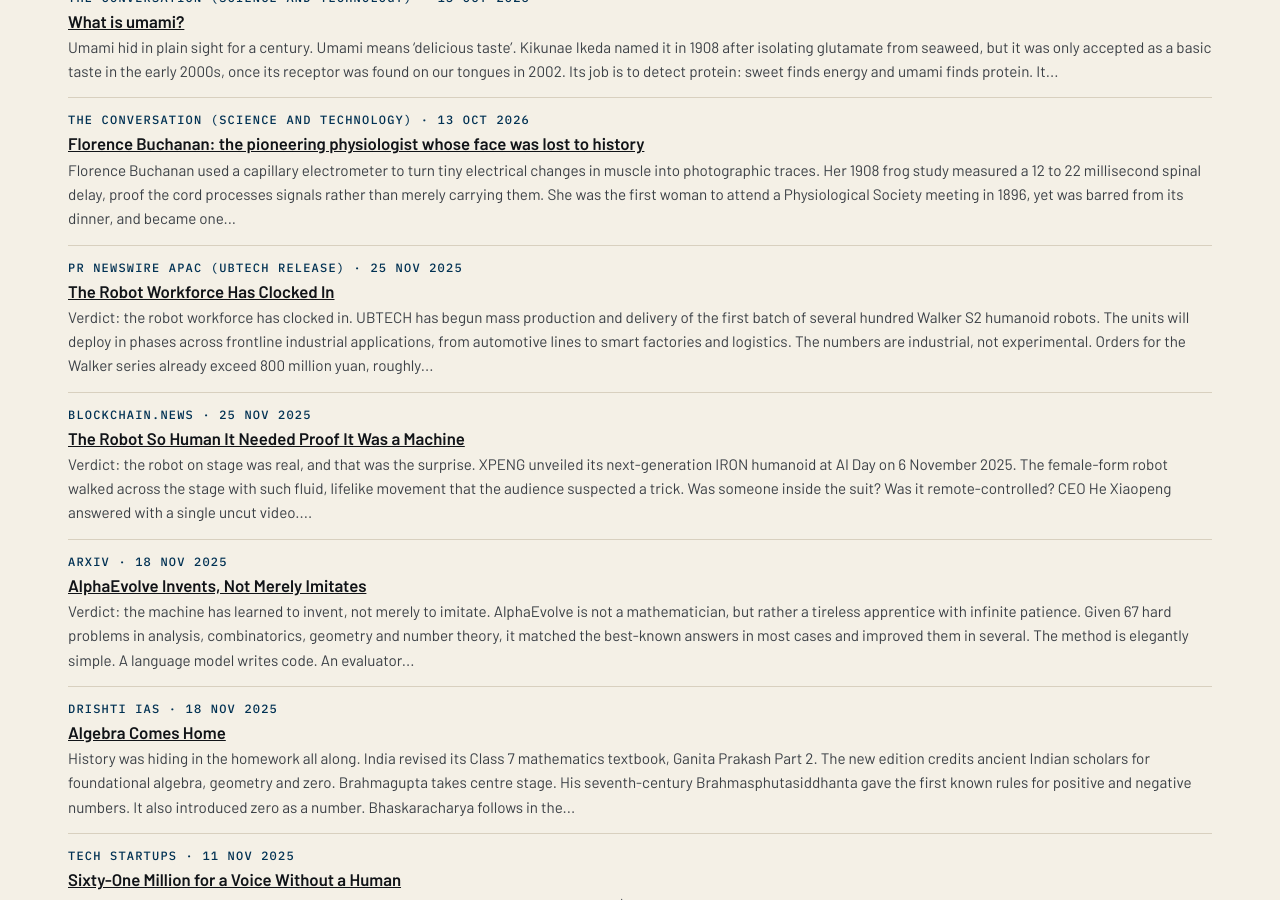
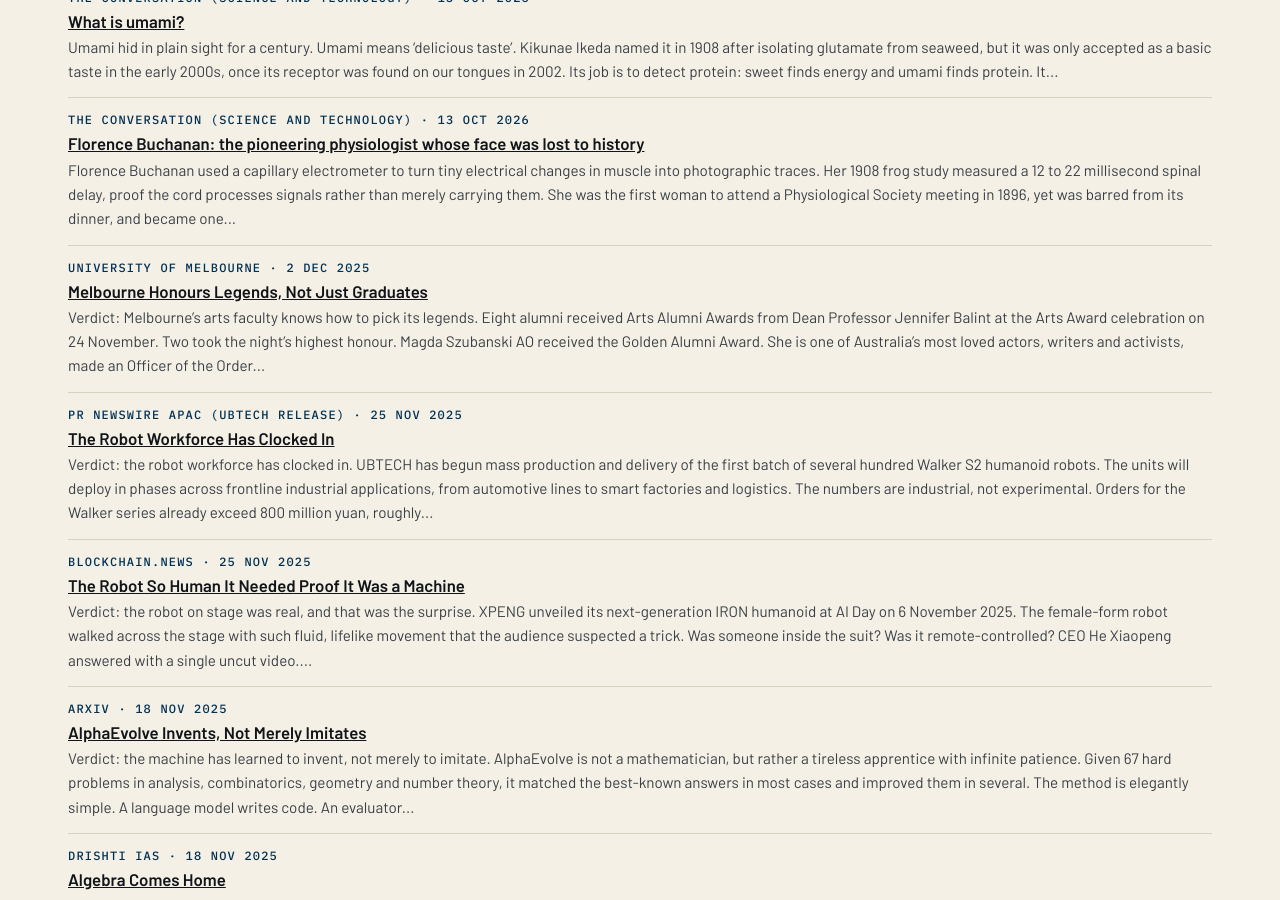
Before and after one commit to katz-news/katz.news, a Jekyll site: the page built from briefs/index.html, in a window 1280 px wide and 900 px high, scrolled down 14549 px. Built offline with Jekyll 4.4.1, drawn with Linux system fonts in a browser that asks for light colours.

```diff
--- a/_data/build.yml
+++ b/_data/build.yml
@@ -1 +1 @@
-published_at: 2026-11-06T18:39:49Z
+published_at: 2026-11-06T18:40:49Z
--- /dev/null
+++ b/_posts/briefs/2026-11-06-melbourne-honours-legends-not-just-graduates.md
@@ -0,0 +1,19 @@
+---
+published: true
+title: Melbourne Honours Legends, Not Just Graduates
+date: 2025-12-02
+section: education
+source_name: University of Melbourne
+source_url: https://arts.unimelb.edu.au/news/winners-of-the-2025-arts-alumni-awards-announced
+---
+Verdict: Melbourne's arts faculty knows how to pick its legends.
+
+Eight alumni received Arts Alumni Awards from Dean Professor Jennifer Balint at the Arts Award celebration on 24 November. Two took the night's highest honour.
+
+Magda Szubanski AO received the Golden Alumni Award. She is one of Australia's most loved actors, writers and activists, made an Officer of the Order of Australia in 2017 for her service to the performing arts and her campaigning for marriage equality.
+
+The Golden Alumni Award also went to Eugenia Mitrakas OAM, a trailblazer in the Australian legal profession. She leads EMR Mitrakas, a practice serving Melbourne's international community, and promotes Greek culture globally.
+
+The other winners span leadership, giving and rising talent. Donata Carrazza and Dr Sangmin Nam took Leadership Awards. Dr Connie Buckingham won the Giving Award. Sabrina Leung, Marsha Lubovny and William Smith received Rising Star Awards.
+
+A comedian, a lawyer, a UN director, a psychologist and three young changemakers. One faculty, one evening, and a reminder that an arts degree is not a detour, but rather a destination.
```
